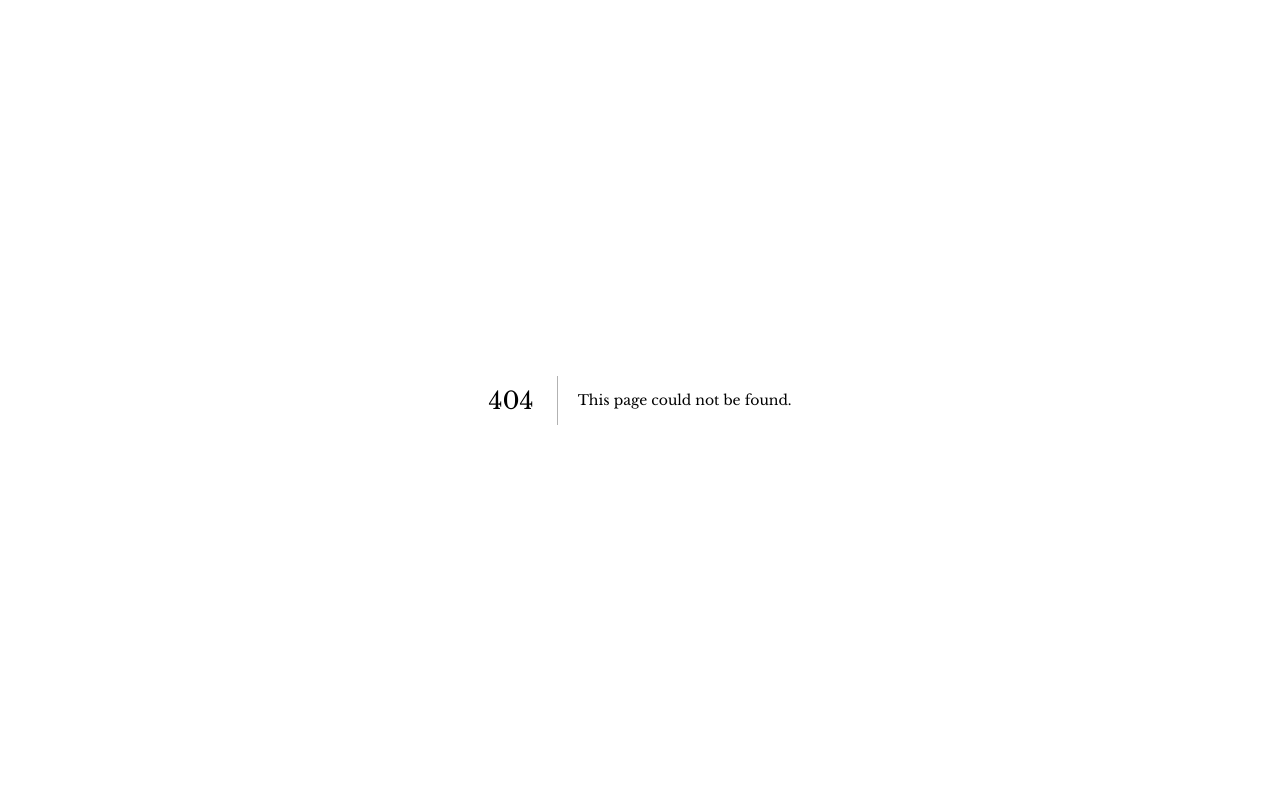
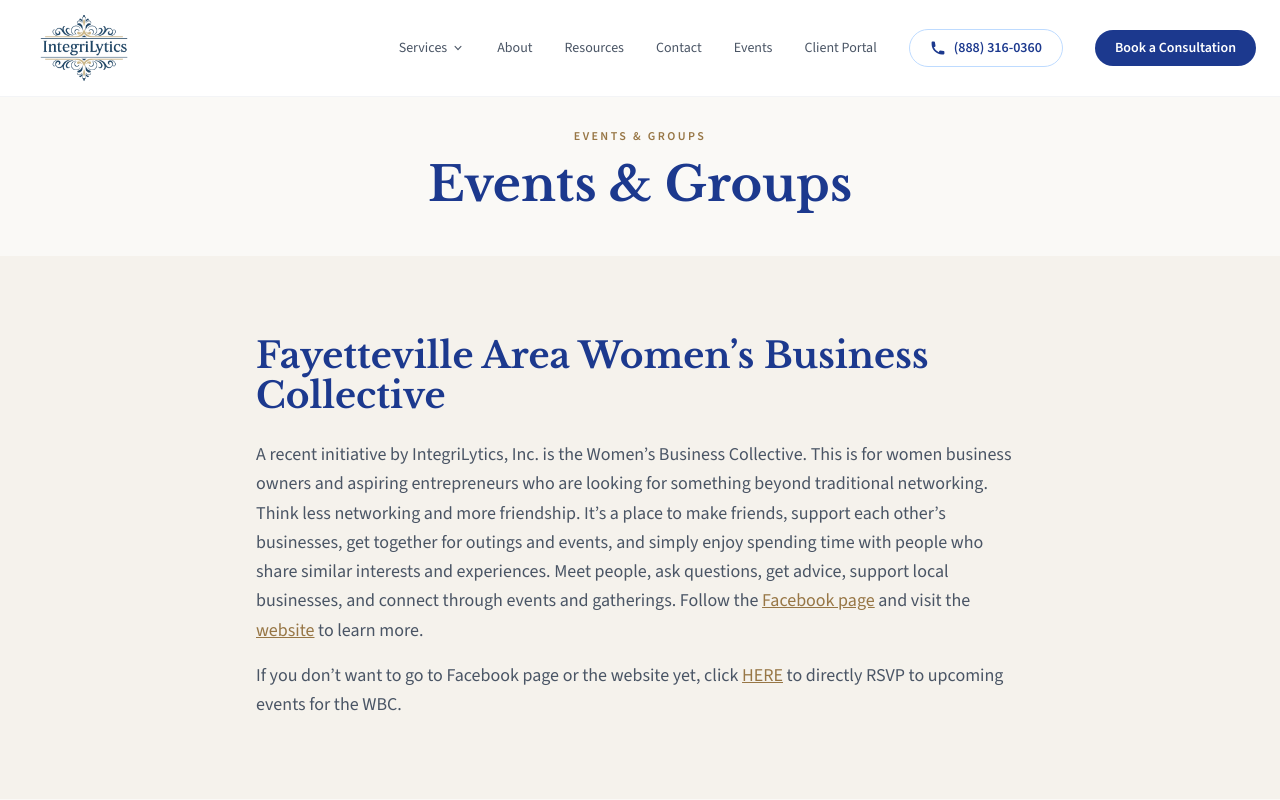
Before and after one commit to Bennyboy0789/integrilytics, a Next.js app: page /events in a window 1280 px wide. Before the commit this address had no page. Shown: the top 800 px of the page. Built offline with nearby package versions, Linux system fonts and the light colour scheme.

Commit message:
Add Events page with WBC copy word-for-word

```diff
--- a/src/app/SiteFooter.tsx
+++ b/src/app/SiteFooter.tsx
@@ -26,6 +26,7 @@
             <Link href="/about" className="hover:text-white">About</Link>
             <Link href="/resources" className="hover:text-white">Resources</Link>
             <Link href="/contact" className="hover:text-white">Contact</Link>
+            <Link href="/events" className="hover:text-white">Events</Link>
             <Link href="/book" className="hover:text-white">Book a Consultation</Link>
             <Link href="/privacy-policy" className="hover:text-white">Privacy Policy</Link>
             <Link href="/terms-and-conditions" className="hover:text-white">Terms &amp; Conditions</Link>
--- a/src/app/SiteHeader.tsx
+++ b/src/app/SiteHeader.tsx
@@ -28,6 +28,7 @@
           <Link href="/about" className="hover:text-blue-900 transition-colors">About</Link>
           <Link href="/resources" className="hover:text-blue-900 transition-colors">Resources</Link>
           <Link href="/contact" className="hover:text-blue-900 transition-colors">Contact</Link>
+          <Link href="/events" className="hover:text-blue-900 transition-colors">Events</Link>
           <a
             href="https://community.suitedash.com/auth/login"
             target="_blank"
--- /dev/null
+++ b/src/app/events/page.tsx
@@ -0,0 +1,92 @@
+import type { Metadata } from "next";
+import SiteHeader from "../SiteHeader";
+import SiteFooter from "../SiteFooter";
+
+export const metadata: Metadata = {
+  title: "Events | IntegriLytics",
+  description:
+    "Events and groups hosted by IntegriLytics, including the Fayetteville Area Women's Business Collective.",
+};
+
+export default function EventsPage() {
+  return (
+    <main className="min-h-screen">
+      <SiteHeader />
+
+      {/* Hero */}
+      <section className="bg-cream pt-28 md:pt-32 pb-12 px-6">
+        <div className="max-w-4xl mx-auto text-center">
+          <p className="text-xs font-semibold uppercase tracking-[0.2em] text-brass-600 mb-4">
+            Events &amp; Groups
+          </p>
+          <h1 className="text-4xl md:text-5xl font-bold text-blue-900">
+            Events &amp; Groups
+          </h1>
+        </div>
+      </section>
+
+      {/* Women's Business Collective */}
+      <section className="py-20 px-6 bg-cream-100">
+        <div className="max-w-3xl mx-auto">
+          <h2 className="text-3xl md:text-4xl font-bold text-blue-900 mb-6">
+            Fayetteville Area Women&rsquo;s Business Collective
+          </h2>
+
+          <p className="text-lg text-gray-600 leading-relaxed mb-4">
+            A recent initiative by IntegriLytics, Inc. is the Women&rsquo;s Business
+            Collective. This is for women business owners and aspiring entrepreneurs
+            who are looking for something beyond traditional networking. Think less
+            networking and more friendship. It&rsquo;s a place to make friends, support
+            each other&rsquo;s businesses, get together for outings and events, and simply
+            enjoy spending time with people who share similar interests and
+            experiences. Meet people, ask questions, get advice, support local
+            businesses, and connect through events and gatherings. Follow the{" "}
+            <a
+              href="https://www.facebook.com/WBCFayetteville/"
+              target="_blank"
+              rel="noopener noreferrer"
+              className="text-brass-600 hover:text-brass-700 underline font-medium"
+            >
+              Facebook page
+            </a>{" "}
+            and visit the{" "}
+            <a
+              href="https://womensbusinesscollective.org/"
+              target="_blank"
+              rel="noopener noreferrer"
+              className="text-brass-600 hover:text-brass-700 underline font-medium"
+            >
+              website
+            </a>{" "}
+            to learn more.
+          </p>
+
+          <p className="text-lg text-gray-600 leading-relaxed">
+            If you don&rsquo;t want to go to Facebook page or the website yet, click{" "}
+            <a
+              href="https://www.eventbrite.com/o/womens-business-collective-121551828160"
+              target="_blank"
+              rel="noopener noreferrer"
+              className="text-brass-600 hover:text-brass-700 underline font-medium"
+            >
+              HERE
+            </a>{" "}
+            to directly RSVP to upcoming events for the WBC.
+          </p>
+        </div>
+      </section>
+
+      {/* Upcoming Events */}
+      <section className="py-20 px-6 bg-cream">
+        <div className="max-w-3xl mx-auto">
+          <h2 className="text-3xl md:text-4xl font-bold text-blue-900 mb-6">
+            Upcoming IntegriLytics Events
+          </h2>
+          <p className="text-lg text-gray-600">Check back here for future events!</p>
+        </div>
+      </section>
+
+      <SiteFooter />
+    </main>
+  );
+}
```
